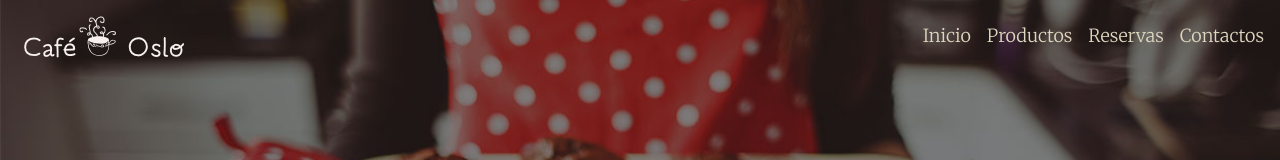
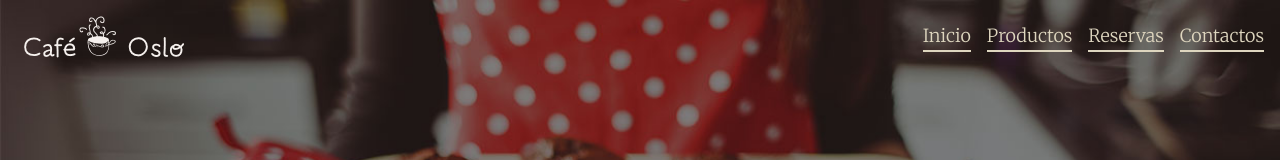
Before and after one commit to IgnacioLopez04/Cafe, a React (Create React App) app in the folder cafe-app/: page / in a window 1280 px wide. Shown: the top 160 px of the page. Built offline with nearby package versions, Linux system fonts and the light colour scheme.

Commit message:
Scroll terminado

```diff
--- a/cafe-app/package.json
+++ b/cafe-app/package.json
@@ -9,6 +9,7 @@
     "react": "^18.2.0",
     "react-dom": "^18.2.0",
     "react-scripts": "5.0.1",
+    "react-scroll": "^1.9.0",
     "web-vitals": "^2.1.4"
   },
   "scripts": {
--- a/cafe-app/src/App.js
+++ b/cafe-app/src/App.js
@@ -14,12 +14,12 @@ function App() {
     <>
       <Menu></Menu>
       <main>
-        <Seccion1 id="inicio"></Seccion1>
+        <Seccion1></Seccion1>
         <Seccion2></Seccion2>
         <Seccion3></Seccion3>
-        <Productos id="productos">s</Productos>
+        <Productos>s</Productos>
         <section className='flex bg-fondo-rojo'>
-          <Reservas id="reservas"></Reservas>
+          <Reservas></Reservas>
           <Ubicacion></Ubicacion>
         </section>
       </main>
--- a/cafe-app/src/Components/Li.jsx
+++ b/cafe-app/src/Components/Li.jsx
@@ -1,7 +1,11 @@
+import {Link} from 'react-scroll';
+
 export function Li({href, text, id = undefined}){
     return(
         <>
-           <li className="mr-4 text-lg hover:border-b border-transparent border-b-2 border-gray-300 hover:border-b border-letra-color"><a href={href} id={id}>{text}</a></li>
+            <li className="mr-4 text-lg border-b-[2px] hover:border-b-[1px] border-letra-color cursor-pointer">
+                <Link to={href} spy={true} smooth={true} offset={0} duration={500} id={id}>{text}</Link>
+            </li>
         </>
     );
 }
--- a/cafe-app/src/Components/NavMenu.jsx
+++ b/cafe-app/src/Components/NavMenu.jsx
@@ -6,11 +6,11 @@ export function NavMenu(){
         <nav class ="main-nav" id="nav">
             <img src={Logo} alt="Logo" className="hidden"></img>
             <ul className="flex">
-                <Li href={"#inicio"} id={"selected"} text={'Inicio'}></Li>
-                <Li href={"#productos"} text={'Productos'}></Li>
+                <Li href={"inicio"} id={"selected"} text={'Inicio'}></Li>
+                <Li href={"productos"} text={'Productos'}></Li>
                 {/* <Li href={"#ofertas"} text={'Ofertas'}></Li> */}
-                <Li href={"#reservas"} text={'Reservas'}></Li>
-                <Li href={"#contacto"} text={'Contactos'}></Li>
+                <Li href={"reservas"} text={'Reservas'}></Li>
+                <Li href={"contactos"} text={'Contactos'}></Li>
             </ul>
         </nav>
     );
--- a/cafe-app/src/Components/Productos.jsx
+++ b/cafe-app/src/Components/Productos.jsx
@@ -8,7 +8,7 @@ import Icono4 from '../Assets/Icono4.png';
 export function Productos(){
     return(
         <>
-            <section className='flex flex-row flex-wrap'>
+            <section className='flex flex-row flex-wrap' id='productos'>
                 <ProductoImagen imagen={Icono1}></ProductoImagen>
                 <ProductoTexto title={'Panes recién hechos'} text={'Lorem ipsum dolor, sit amet consectetur adipisicing elit. Dolorum officia et atque quis expedita, dolore voluptatibus veniam doloremque. Nihil alias blanditiis iure quibusdam laboriosam delectus consequuntur impedit laudantium molestiae quaerat.'}></ProductoTexto>
                 <ProductoImagen imagen={Icono2}></ProductoImagen>
--- a/cafe-app/src/Components/Redes.jsx
+++ b/cafe-app/src/Components/Redes.jsx
@@ -2,9 +2,9 @@ export function Redes(){
     return(
         <>
             <ul className="flex" id="redes">
-                <li><a href="" id="fb"> Facebook</a></li>
-                <li><a href="" id="yt"> Youtube</a></li>
-                <li><a href="" id="tw"> Twitter</a></li>
+                <li><a href="#" id="fb"> Facebook</a></li>
+                <li><a href="#" id="yt"> Youtube</a></li>
+                <li><a href="#" id="tw"> Twitter</a></li>
             </ul>
         </>
     )
--- a/cafe-app/src/Components/Reservas.jsx
+++ b/cafe-app/src/Components/Reservas.jsx
@@ -1,7 +1,7 @@
 export function Reservas(){
     return(
         <>
-            <form className="flex flex-col items-center flex-grow-1 text-letra-color py-2 px-5">
+            <form className="flex flex-col items-center flex-grow-1 text-letra-color py-2 px-5" id="reservas">
                 <h3 className="py-2 text-35px underline ">Realiza tu reserva</h3>
                 <div className="">
                     <span className="inline-block w-150px m-2">Nombre y apellido</span>
--- a/cafe-app/src/Components/Seccion1.jsx
+++ b/cafe-app/src/Components/Seccion1.jsx
@@ -2,7 +2,7 @@ import fondo from '../Assets/Fondo1.jpg';
 
 export function Seccion1(){
     return(
-        <section id="section1" className='flex justify-center items-center'>
+        <section id="inicio" className='flex justify-center items-center'>
             <img src={fondo} alt="Bandeja con Cup-Cakes" id="fondo1" className='w-full relative'></img>
             <div id="texto1" className='absolute flex flex-col w-1/2 text-center text-letra-color'>
                 <h2 className='p-3 text-45px'>Recien hechos, todos los dias</h2>
```
Also changed, not shown: 1 other file (tests, documents, lock files or other folders).
